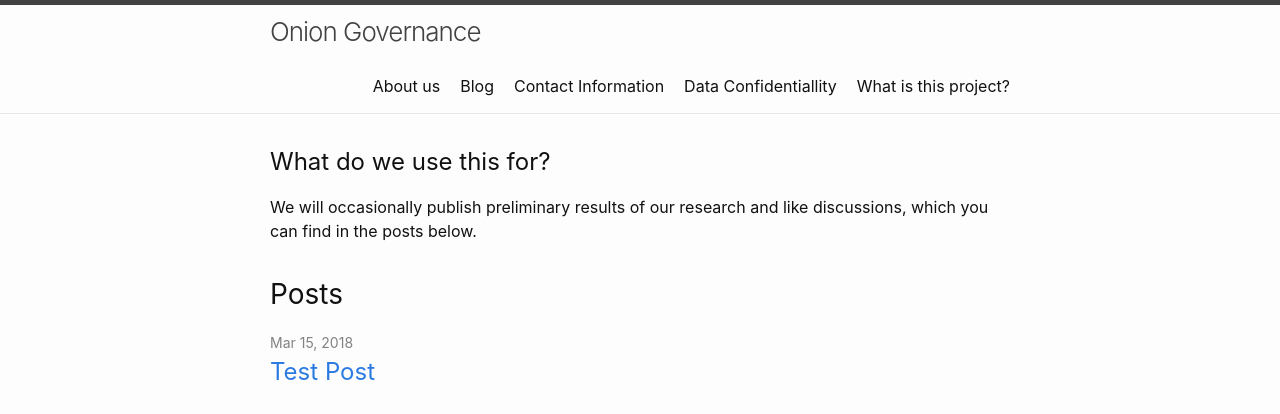
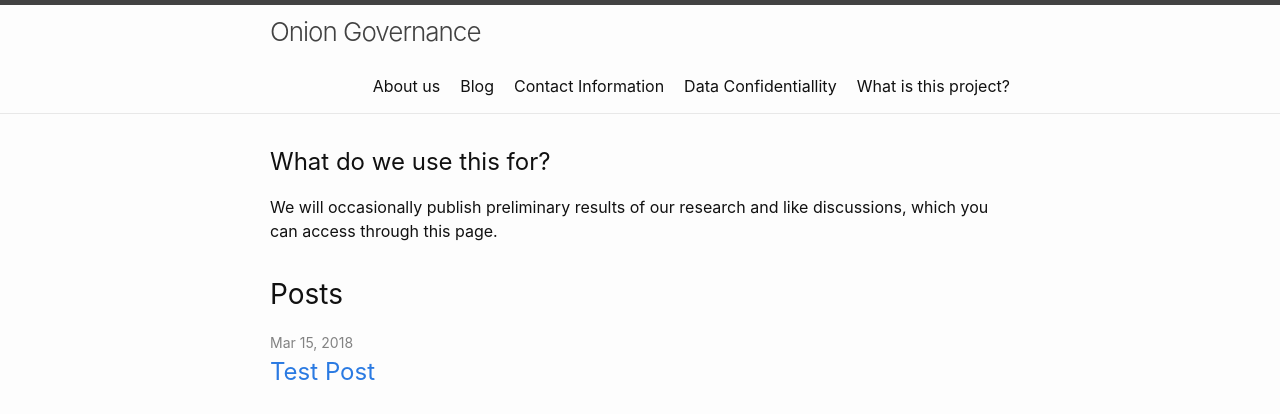
Before and after one commit to OnionGovernance/oniongovernancewebsite, a Jekyll site: the page built from blog.html, in a window 1280 px wide. Shown: the top 414 px of the page. Built offline with Jekyll 4.4.1, drawn with Linux system fonts in a browser that asks for light colours.

Commit message:
updated blog text

```diff
--- a/blog.html
+++ b/blog.html
@@ -9,7 +9,7 @@ permalink: /blog/
 
     <div class="post-content">
       <h1>What do we use this for?</h1>
-      <p>We will occasionally publish preliminary results of our research and like discussions, which you can find in the posts below.</p>
+      <p>We will occasionally publish preliminary results of our research and like discussions, which you can access through this page.</p>
     </div>
 
   </article>
```
